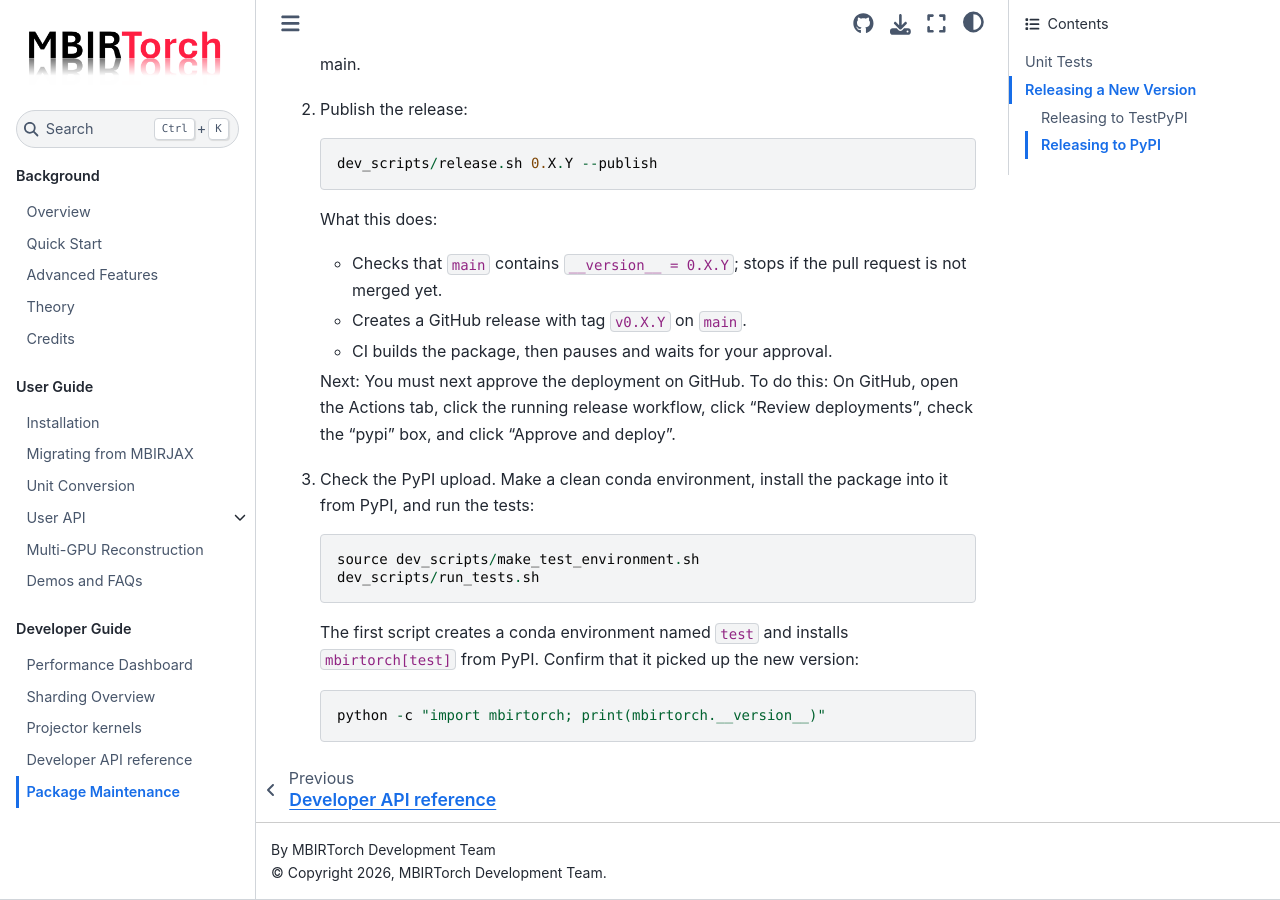
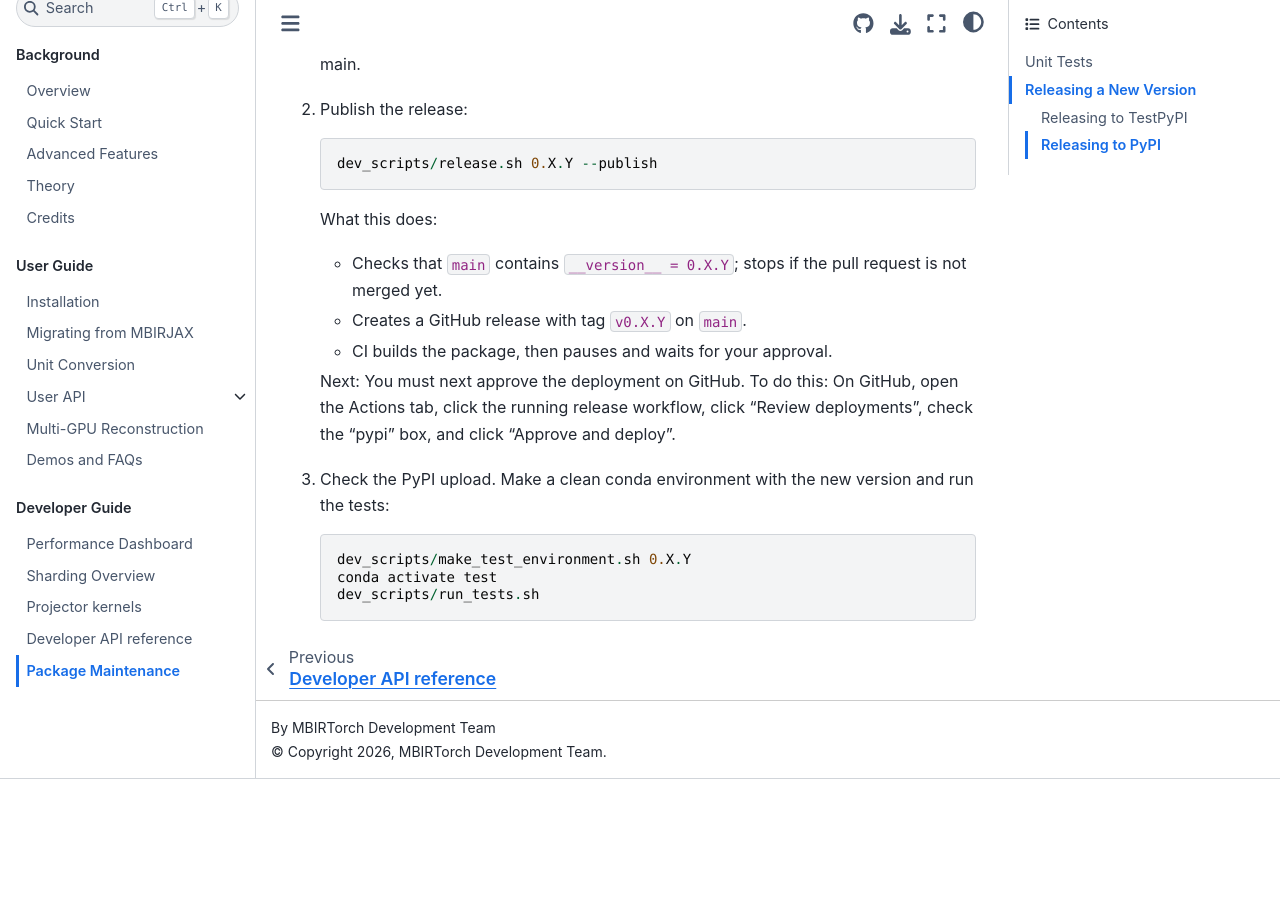
Before and after one commit to cabouman/mbirtorch, a Sphinx documentation site: the page built from docs/source/dev_maintenance.rst, in a window 1280 px wide and 900 px high, scrolled down 1401 px. Built offline with Sphinx 7.4.7 and the Sphinx Book theme 1.1.4, drawn with Linux system fonts in a browser that asks for light colours; after the commit the page ends 2180 px from its top, so only the background shows below that; some of the changed text lies outside the part shown.

Commit message:
make_test_environment.sh takes the version and installs it
The script creates the test environment and installs mbirtorch at the
given version, from TestPyPI for a release candidate and from PyPI
otherwise. It runs as an ordinary command. The maintenance page's two
upload checks are the same three lines: make the environment, activate
it, run the tests.

Co-Authored-By: Claude Fable 5.1 <noreply@anthropic.com>
Claude-Session: https://claude.ai/code/session_01GUh31j9ybbeT2zyeAcPj8x

```diff
--- a/docs/source/dev_maintenance.rst
+++ b/docs/source/dev_maintenance.rst
@@ -29,11 +29,11 @@ Releasing to TestPyPI
    * Creates a GitHub pre-release with tag ``v0.X.Yrc1``.
    * CI builds the package and uploads it to TestPyPI.  No approval needed.
 
-2. Check the TestPyPI upload.  Make a clean conda environment, install the
-   release candidate into it from TestPyPI, and run the tests::
+2. Check the TestPyPI upload.  Make a clean conda environment with the
+   release candidate and run the tests::
 
-       source dev_scripts/make_test_environment.sh
-       pip install --index-url https://test.pypi.org/simple/ --extra-index-url https://pypi.org/simple "mbirtorch[test]==0.X.Yrc1"
+       dev_scripts/make_test_environment.sh 0.X.Yrc1
+       conda activate test
        dev_scripts/run_tests.sh
 
    If a test fails, fix the problem and repeat from step 1 with ``0.X.Yrc2``.
@@ -70,13 +70,9 @@ This procedure stands on its own.  The TestPyPI steps above are optional.
    To do this: On GitHub, open the Actions tab, click the running release
    workflow, click "Review deployments", check the "pypi" box, and click "Approve and deploy".
 
-3. Check the PyPI upload.  Make a clean conda environment, install the
-   package into it from PyPI, and run the tests::
+3. Check the PyPI upload.  Make a clean conda environment with the new
+   version and run the tests::
 
-       source dev_scripts/make_test_environment.sh
+       dev_scripts/make_test_environment.sh 0.X.Y
+       conda activate test
        dev_scripts/run_tests.sh
-
-   The first script creates a conda environment named ``test`` and installs
-   ``mbirtorch[test]`` from PyPI.  Confirm that it picked up the new version::
-
-       python -c "import mbirtorch; print(mbirtorch.__version__)"
```
Also changed, not shown: 1 other file.
